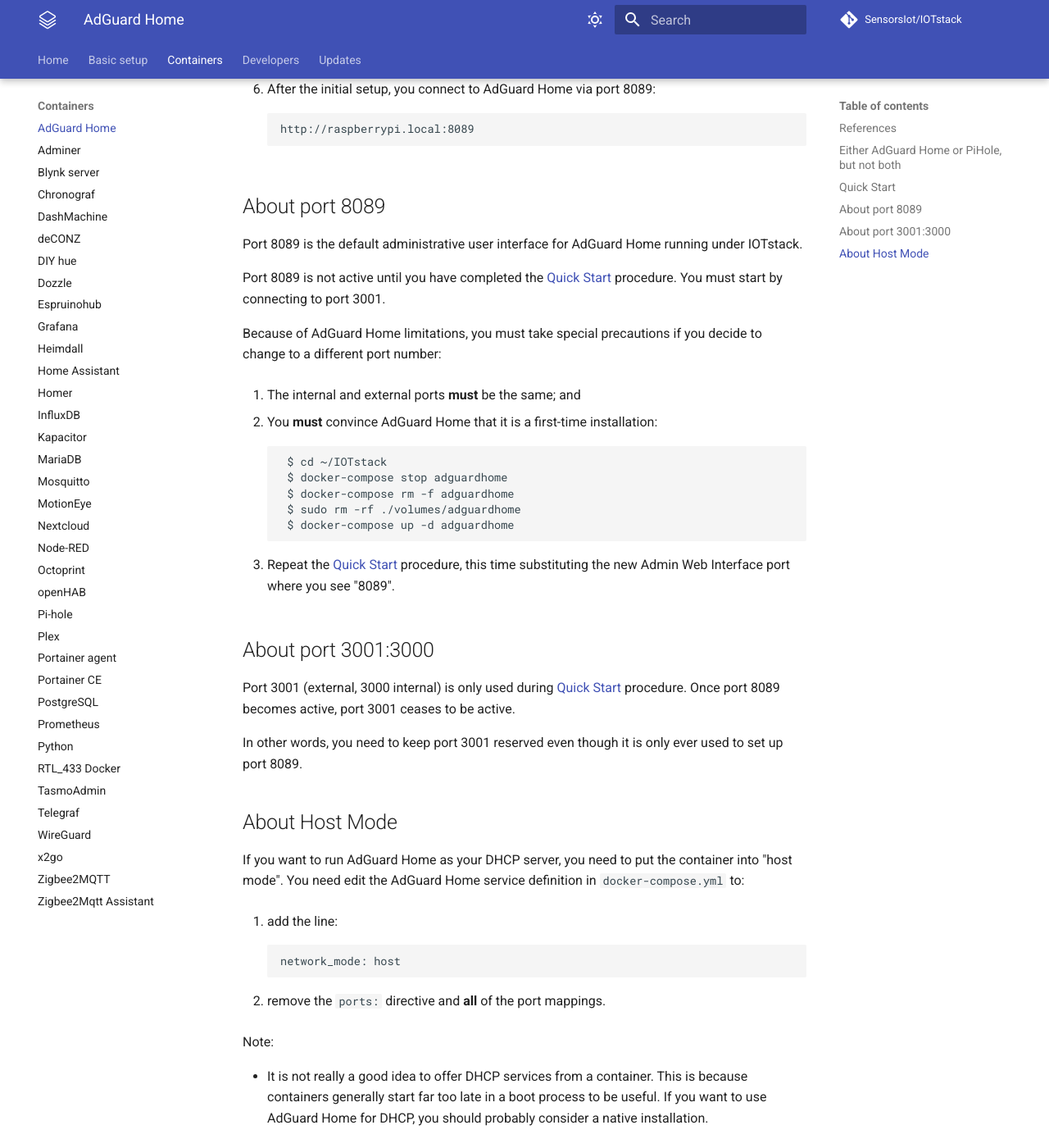
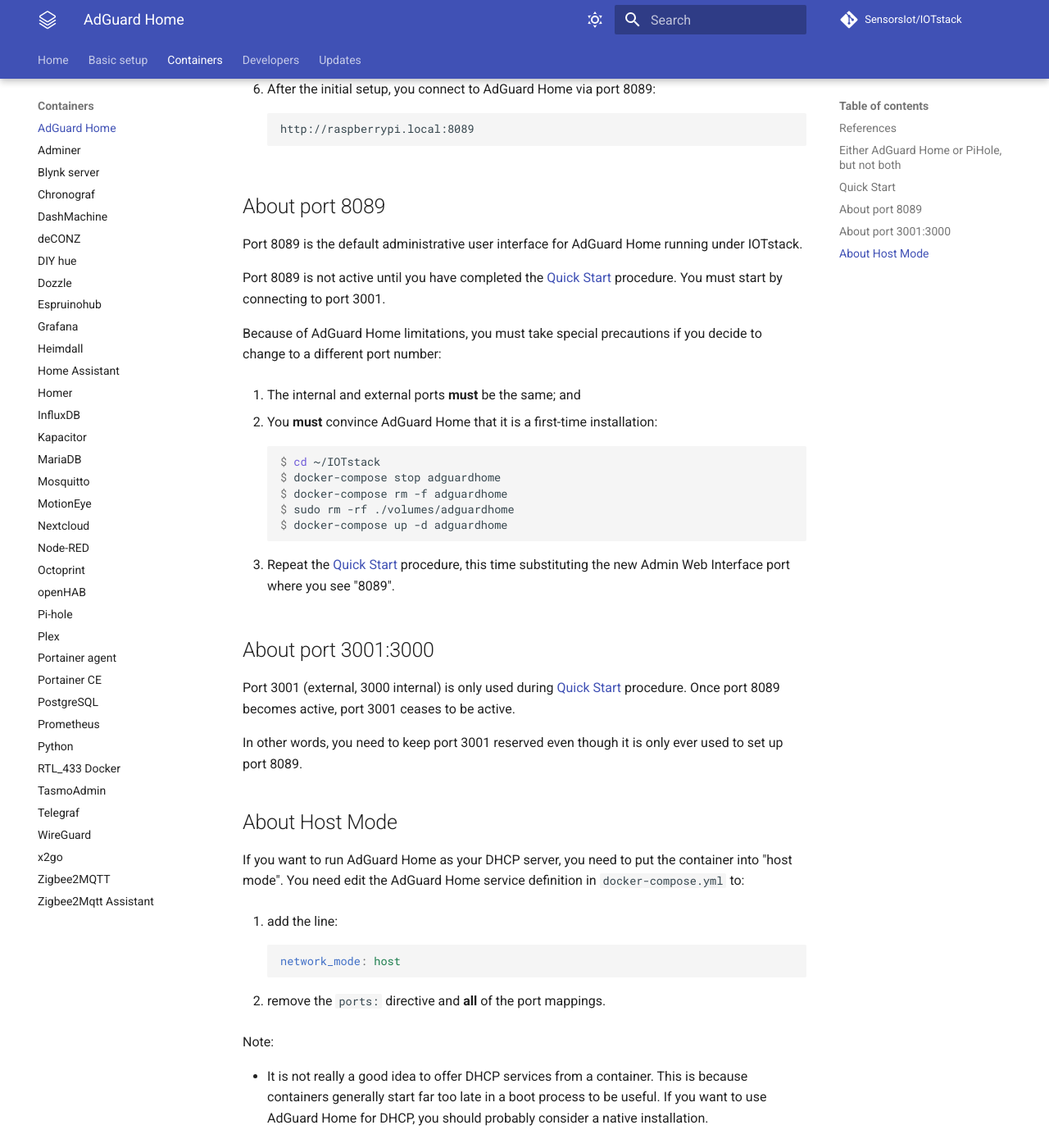
Before and after one commit to gcgarner/IOTstack, an MkDocs documentation site: the page built from docs/Containers/AdGuardHome.md, in a window 1280 px wide and 1400 px high, scrolled down 782 px. Shown: the whole window at 82% size. Built offline with MkDocs 1.6.1 and Material for MkDocs 9.7.7, drawn with Linux system fonts in a browser that asks for light colours; comment, search, counter and statistics services are not loaded.

Commit message:
change bash codefence to console, opportunistic yml fences
Signed-off-by: Phill Kelley <34226495+Paraphraser@users.noreply.github.com>

````diff
--- a/docs/Containers/AdGuardHome.md
+++ b/docs/Containers/AdGuardHome.md
@@ -42,12 +42,12 @@
 
 2. You **must** convince AdGuard Home that it is a first-time installation:
 
-	```
-	 $ cd ~/IOTstack
-	 $ docker-compose stop adguardhome
-	 $ docker-compose rm -f adguardhome
-	 $ sudo rm -rf ./volumes/adguardhome
-	 $ docker-compose up -d adguardhome
+	```console
+	$ cd ~/IOTstack
+	$ docker-compose stop adguardhome
+	$ docker-compose rm -f adguardhome
+	$ sudo rm -rf ./volumes/adguardhome
+	$ docker-compose up -d adguardhome
 	```
 
 3. Repeat the [Quick Start](#quickStart) procedure, this time substituting the new Admin Web Interface port where you see "8089".
@@ -64,7 +64,7 @@
 
 1. add the line:
 
-	```
+	```yaml
 	network_mode: host
 	```
 
````
